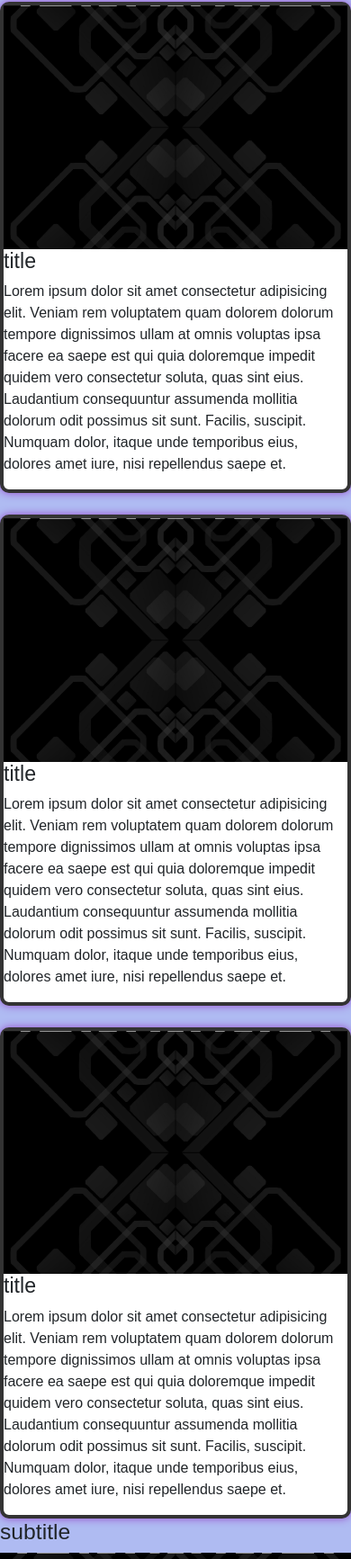
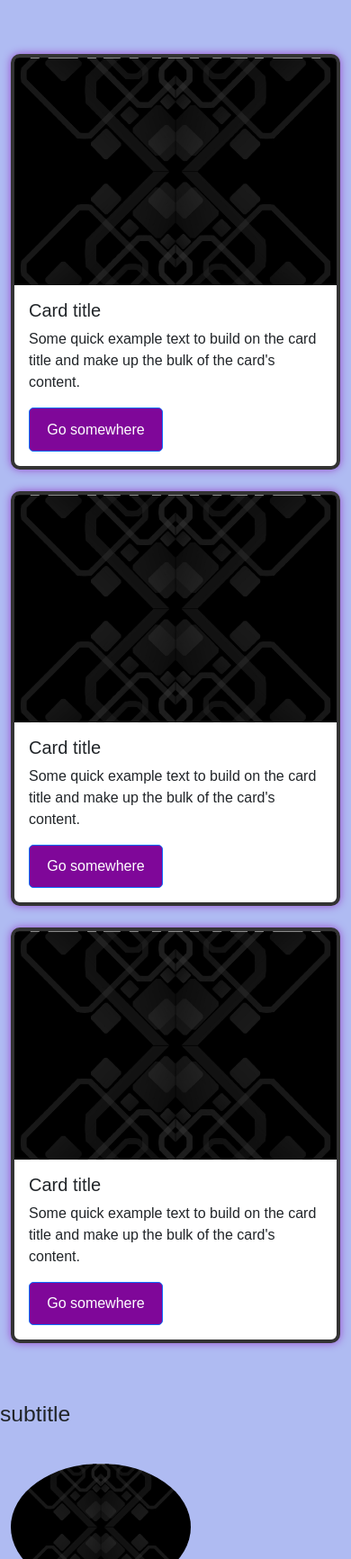
Before and after one commit to 4ndr3steban/PF-MonsalveVasquez, a plain HTML site: page pages/portafolio.html in a window 390 px wide. Shown: the part 267-2000 px from the top of the page at 90% size. Drawn offline with nearby package versions, Linux system fonts and the light colour scheme.

Commit message:
add responsive and design portafolio page

```diff
--- a/pages/portafolio.html
+++ b/pages/portafolio.html
@@ -35,69 +35,76 @@
     </header>
 
     <main>
-        <section>
-            <div>
-                <h1>big title</h1>
+        <section class="containter-cards cards-portafolio">
+            <h2 class="headTitle">Second title</h2>
+            <div class="container mt-5">
+                <div class="row">
+                    <div class="col-md-4">
+                        <div class="card">
+                            <img src="../static/test.jpg" class="card-img-top" alt="test">
+                            <div class="card-body">
+                              <h5 class="card-title">Card title</h5>
+                              <p class="card-text">Some quick example text to build on the card title and make up the bulk of the card's content.</p>
+                              <a href="#" class="btn btn-primary">Go somewhere</a>
+                            </div>
+                        </div>
+                    </div>
+                    <div class="col-md-4">
+                        <div class="card">
+                            <img src="../static/test.jpg" class="card-img-top" alt="test">
+                            <div class="card-body">
+                              <h5 class="card-title">Card title</h5>
+                              <p class="card-text">Some quick example text to build on the card title and make up the bulk of the card's content.</p>
+                              <a href="#" class="btn btn-primary">Go somewhere</a>
+                            </div>
+                        </div>
+                    </div>
+                    <div class="col-md-4">
+                        <div class="card">
+                            <img src="../static/test.jpg" class="card-img-top" alt="test">
+                            <div class="card-body">
+                              <h5 class="card-title">Card title</h5>
+                              <p class="card-text">Some quick example text to build on the card title and make up the bulk of the card's content.</p>
+                              <a href="#" class="btn btn-primary">Go somewhere</a>
+                            </div>
+                        </div>
+                    </div>
+                </div>
             </div>
-            <section class="containter-cards">
-                <div class="features">
-                    <article class="card">
-                        <img class="test-img" src="../static/test.jpg" alt="Imagen 1">
-                        <h3>title</h3>
-                        <p>Lorem ipsum dolor sit amet consectetur adipisicing elit. Veniam rem voluptatem quam dolorem dolorum tempore dignissimos ullam at omnis voluptas ipsa facere ea saepe est qui quia doloremque impedit quidem vero consectetur soluta, quas sint eius. Laudantium consequuntur assumenda mollitia dolorum odit possimus sit sunt. Facilis, suscipit. Numquam dolor, itaque unde temporibus eius, dolores amet iure, nisi repellendus saepe et.
-                        </p>
-                    </article>
-                    <article class="card">
-                        <img class="test-img" src="../static/test.jpg" alt="Imagen 2">
-                        <h3>title</h3>
-                        <p>Lorem ipsum dolor sit amet consectetur adipisicing elit. Veniam rem voluptatem quam dolorem dolorum tempore dignissimos ullam at omnis voluptas ipsa facere ea saepe est qui quia doloremque impedit quidem vero consectetur soluta, quas sint eius. Laudantium consequuntur assumenda mollitia dolorum odit possimus sit sunt. Facilis, suscipit. Numquam dolor, itaque unde temporibus eius, dolores amet iure, nisi repellendus saepe et.
-                        </p>
-                    </article>
-                    <article class="card">
-                        <img class="test-img" src="../static/test.jpg" alt="Imagen 3">
-                        <h3>title</h3>
-                        <p>Lorem ipsum dolor sit amet consectetur adipisicing elit. Veniam rem voluptatem quam dolorem dolorum tempore dignissimos ullam at omnis voluptas ipsa facere ea saepe est qui quia doloremque impedit quidem vero consectetur soluta, quas sint eius. Laudantium consequuntur assumenda mollitia dolorum odit possimus sit sunt. Facilis, suscipit. Numquam dolor, itaque unde temporibus eius, dolores amet iure, nisi repellendus saepe et.
-                        </p>
-                    </article>
-                </div>
-            </section>
         </section>
 
-        <section>
+        <section class="galeria">
             <h2>subtitle</h2>
-            <section>
-                <div>
-                    <article>
-                        <img class="test-img" src="../static/test.jpg" alt="Imagen 1">
-                        <h3>title</h3>
-                        <p>Lorem ipsum dolor sit amet consectetur adipisicing elit. Saepe, officiis.</p>
-                    </article>
-                    <article>
-                        <img class="test-img" src="../static/test.jpg" alt="Imagen 2">
-                        <h3>title</h3>
-                        <p>Lorem ipsum dolor sit amet consectetur adipisicing elit. Saepe, officiis.</p>
-                    </article>
-                    <article>
-                        <img class="test-img" src="../static/test.jpg" alt="Imagen 3">
-                        <h3>title</h3>
-                        <p>Lorem ipsum dolor sit amet consectetur adipisicing elit. Saepe, officiis.</p>
-                    </article>
-                    <article>
-                        <img class="test-img" src="../static/test.jpg" alt="Imagen 4">
-                        <h3>title</h3>
-                        <p>Lorem ipsum dolor sit amet consectetur adipisicing elit. Saepe, officiis.</p>
-                    </article>
-                    <article>
-                        <img class="test-img" src="../static/test.jpg" alt="Imagen 5">
-                        <h3>title</h3>
-                        <p>Lorem ipsum dolor sit amet consectetur adipisicing elit. Saepe, officiis.</p>
-                    </article>
-                    <article>
-                        <img class="test-img" src="../static/test.jpg" alt="Imagen 6">
-                        <h3>title</h3>
-                        <p>Lorem ipsum dolor sit amet consectetur adipisicing elit. Saepe, officiis.</p>
-                    </article>
-                </div>
+            <section class="container galeria-logos">
+                <div class="row">
+                    <div class="col-md-4">
+                      <img src="../static/test.jpg" class="img-fluid" alt="Imagen 1">
+                      <p class="desc-img">Lorem ipsum dolor sit amet.</p>
+                    </div>
+                    <div class="col-md-4">
+                      <img src="../static/test.jpg" class="img-fluid" alt="Imagen 2">
+                      <p class="desc-img">Lorem ipsum dolor sit amet.</p>
+                    </div>
+                    <div class="col-md-4">
+                      <img src="../static/test.jpg" class="img-fluid" alt="Imagen 3">
+                      <p class="desc-img">Lorem ipsum dolor sit amet.</p>
+                    </div>
+                  </div>
+
+                  <div class="row">
+                    <div class="col-md-4">
+                      <img src="../static/test.jpg" class="img-fluid" alt="Imagen 4">
+                      <p>Lorem ipsum dolor sit amet.</p>
+                    </div>
+                    <div class="col-md-4">
+                      <img src="../static/test.jpg" class="img-fluid" alt="Imagen 5">
+                      <p>Lorem ipsum dolor sit amet.</p>
+                    </div>
+                    <div class="col-md-4">
+                      <img src="../static/test.jpg" class="img-fluid" alt="Imagen 6">
+                      <p>Lorem ipsum dolor sit amet.</p>
+                    </div>
+                  </div>
             </section>
         </section>
     </main>
--- a/styles/styles.css
+++ b/styles/styles.css
@@ -209,6 +209,18 @@ section .headTitle{
     padding: 3rem;
 }
 
+.cards-portafolio {
+    margin-bottom: 4rem;
+}
+
+.galeria-logos .img-fluid{
+    border-radius: 50%;
+    max-width: 200px;
+    margin-top: 2rem;
+}
+
+
+
 footer{
     background-color: #9649cbff;
     border-top: 10px solid transparent;
```
Also changed, not shown: pages/about-me.html (+2 -2 lines).
